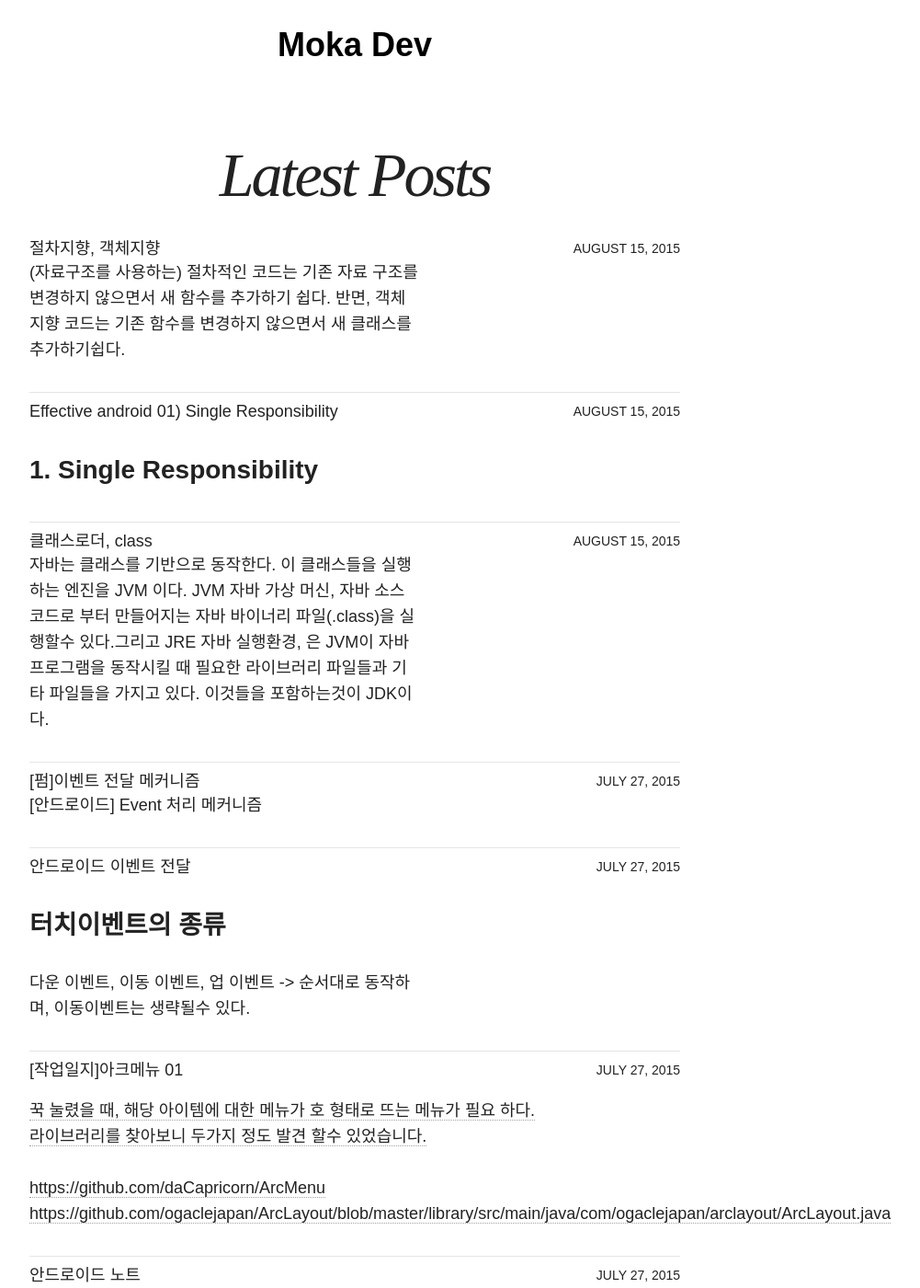
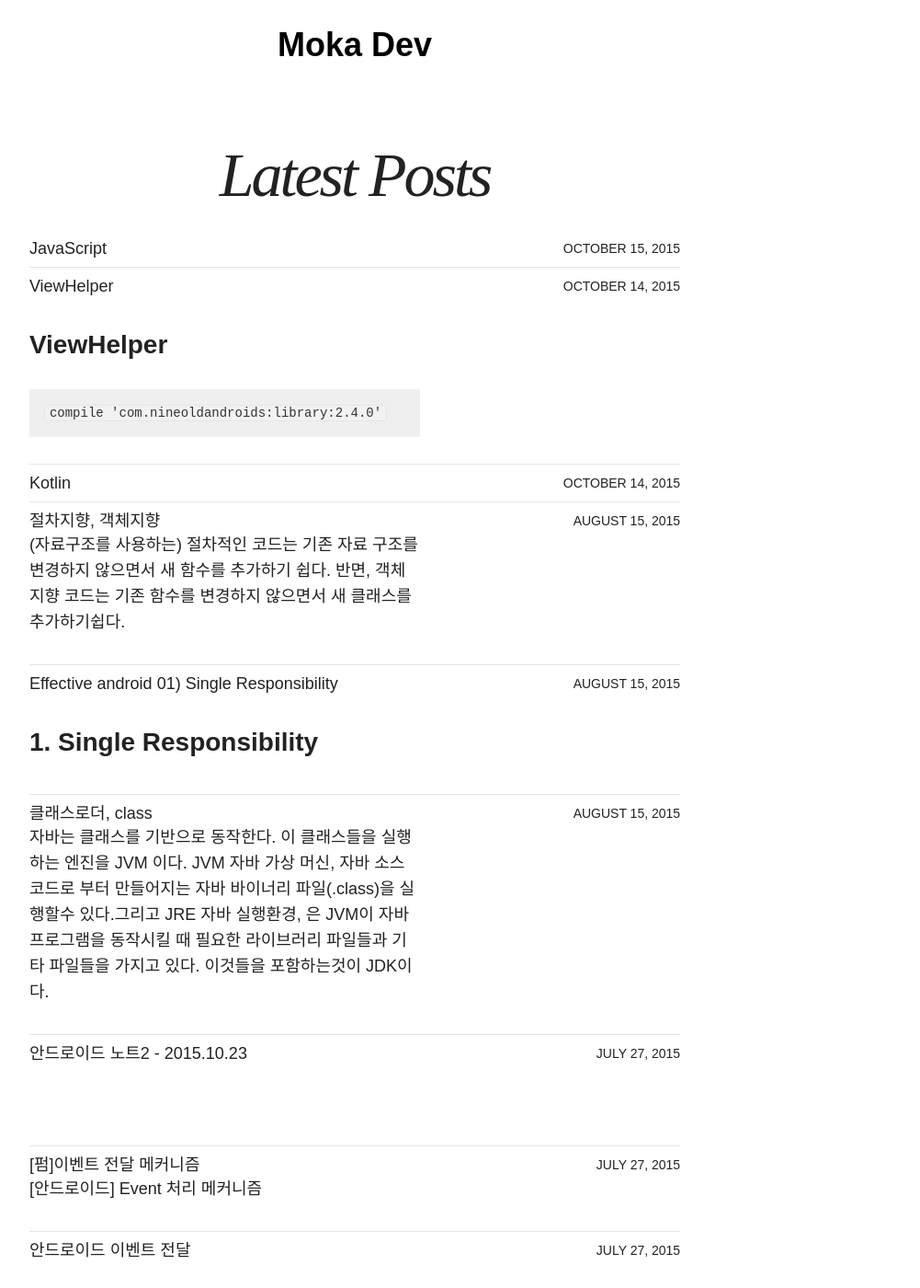
Before and after one commit to steadymoka/moka-a.github.io, a Jekyll site: the page built from index.html, in a window 1280 px wide and 1400 px high, scrolled down 298 px. Shown: the whole window at 92% size, without its empty margins (254-1255 px from the left). Built offline with Jekyll 4.4.1, drawn with Linux system fonts in a browser that asks for light colours; nearby versions of some CDN libraries; some of the changed text lies outside the part shown.

Commit message:
posting android note

```diff
--- a/_posts/android/2015-07-27-android-note.md
+++ b/_posts/android/2015-07-27-android-note.md
@@ -1,6 +1,6 @@
 ---
 layout: post
-title: "안드로이드 노트"
+title: "안드로이드 노트1 - 2015.07.28"
 modified:
 categories: android
 excerpt:
--- /dev/null
+++ b/_posts/android/2015-10-15-viewhelper.md
@@ -0,0 +1,14 @@
+---
+layout: post
+title: "ViewHelper"
+modified:
+categories: android
+excerpt:
+tags: [android, ViewHelper, Animation]
+image:
+  feature:
+date: 2015-10-14T19:39:55-04:00
+---
+
+### ViewHelper
+	compile 'com.nineoldandroids:library:2.4.0'
```
Also changed, not shown: _posts/android/2015-10-14-javascript.md (added, +11 -0 lines), _posts/android/2015-10-14-kotlin.md (added, +11 -0 lines), _posts/android/2015-10-23-android-note2.md (added, +77 -0 lines).
